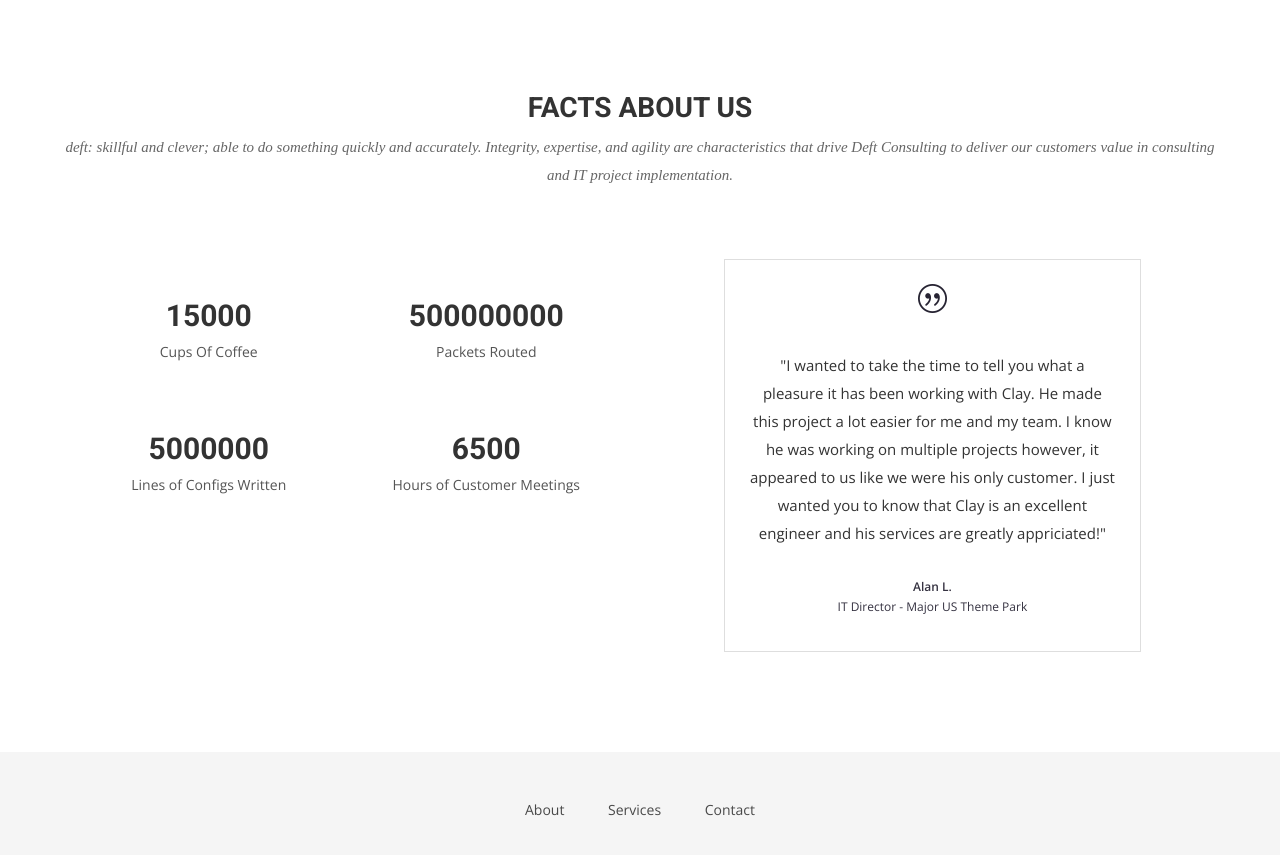
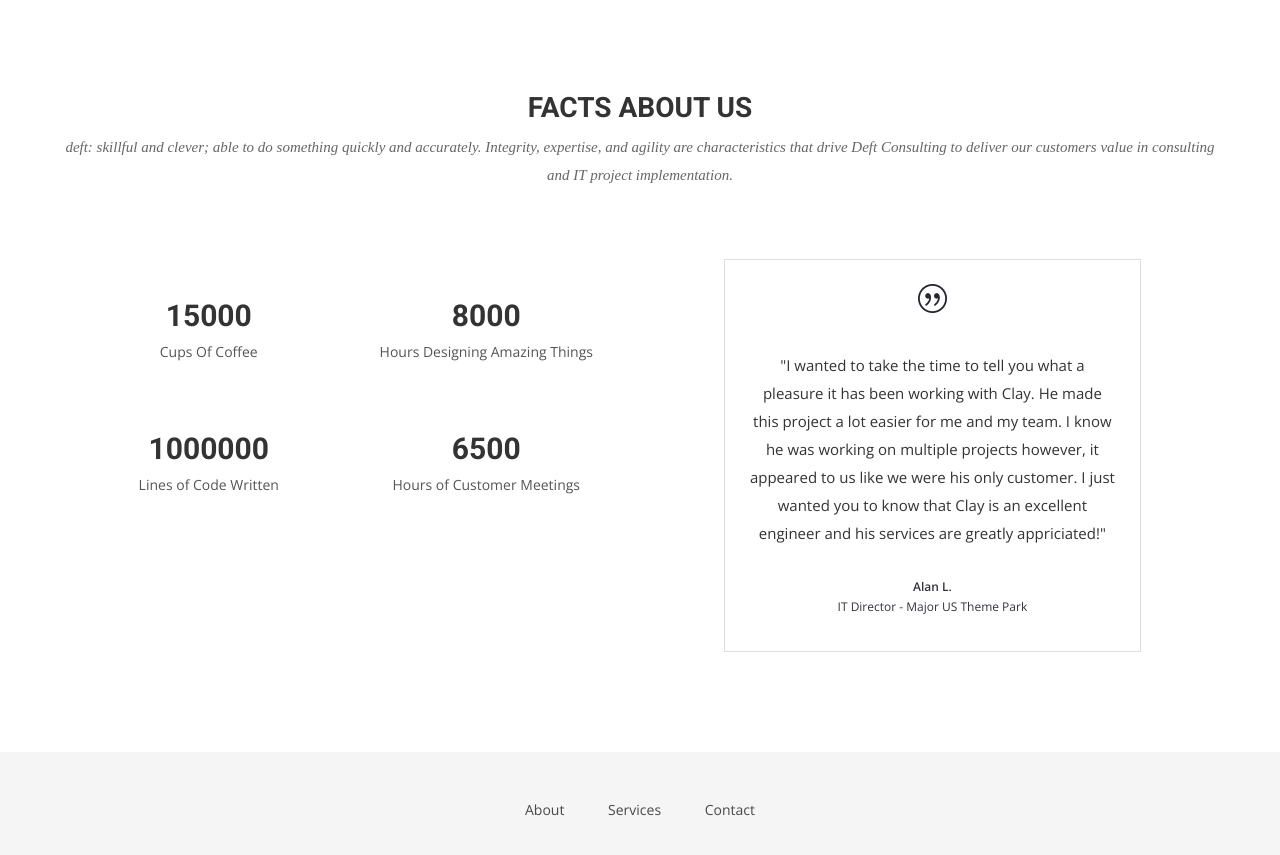
Before and after one commit to deftconsulting/deftconsulting.github.io, a Jekyll site: the page built from index.html, in a window 1280 px wide and 900 px high, scrolled down 2010 px. Shown: the top 855 px of the window. Built offline with Jekyll 4.4.1, drawn with Linux system fonts in a browser that asks for light colours; nearby versions of some CDN libraries; some web fonts are replaced.

Commit message:
adjusted totals

```diff
--- a/index.html
+++ b/index.html
@@ -103,15 +103,15 @@
             <li>
               <div class="block">
                 <i class="ios-download-outline"></i>
-                <h4 class="counter">500000000</h4>
-                <span>Packets Routed</span>
+                <h4 class="counter">8000</h4>
+                <span>Hours Designing Amazing Things</span>
               </div>
             </li>
             <li>
               <div class="block">
                 <i class="ios-create-outline"></i>
-                <h4 class="counter">5000000</h4>
-                <span>Lines of Configs Written</span>
+                <h4 class="counter">1000000</h4>
+                <span>Lines of Code Written</span>
               </div>
             </li>
             <li>
```
